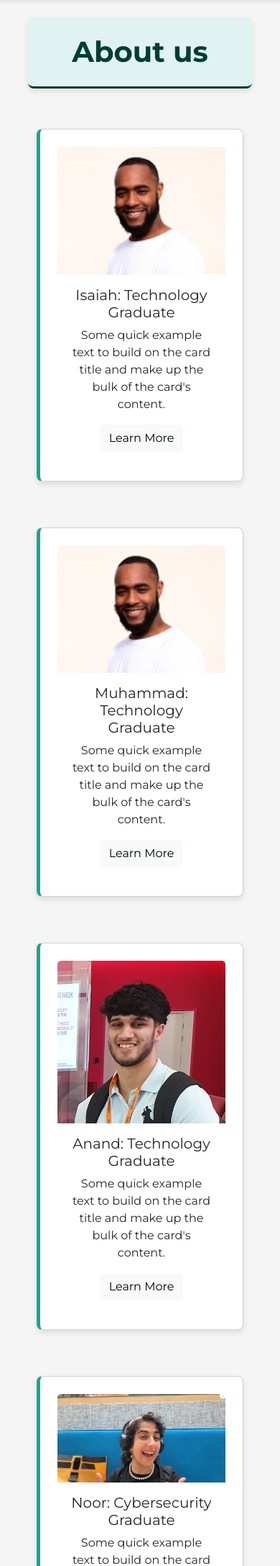
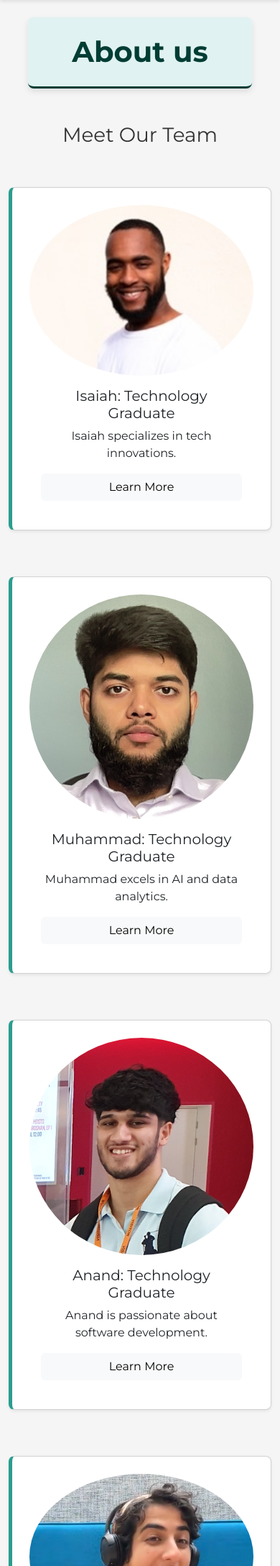
Before and after one commit to mahsan2002/4Loop, a Flask app: page /aboutus in a window 390 px wide. Shown: the part 70-2246 px from the top of the page at 72% size. Run offline with Flask 3, Linux system fonts and the light colour scheme; some libraries are stand-ins or nearby versions.

Commit message:
EDIT: Changing images + Improving About Us page layout

```diff
--- a/application/templates/AboutUs.html
+++ b/application/templates/AboutUs.html
@@ -1,73 +1,73 @@
 {% extends "layout.html" %}
 
 {% block body_content %}
-
-    <div class="grid text-center my-4">
-        <div class="row">
+<div class="container my-5">
+    <h1 class="text-center mb-4">Meet Our Team</h1>
+    <div class="row text-center justify-content-center">
         <!-- Profile card -->
-
-            <div class="col-md card" style="width: 18rem;">
-                <img src="../static/Isaiah.jpeg" class="card-img-top" alt="Isaiah profile">
-                <div class="card-body">
+        <div class="col-lg-3 col-md-6 col-sm-12 d-flex">
+            <div class="card shadow-sm mx-auto">
+                <img src="../static/Isaiah.jpeg" class="card-img-top rounded-circle" alt="Isaiah profile">
+                <div class="card-body d-flex flex-column">
                     <h5 class="card-title">Isaiah: Technology Graduate</h5>
-                <p class="card-text">Some quick example text to build on the card title and make up the bulk of the card's content.</p>
-                <a href="https://www.linkedin.com/in/isaiah-moses/" class="btn btn-light">Learn More</a>
+                    <p class="card-text">Isaiah specializes in tech innovations.</p>
+                    <a href="https://www.linkedin.com/in/isaiah-moses/" class="btn btn-light mt-auto">Learn More</a>
+                </div>
             </div>
         </div>
 
         <!-- Profile card -->
-
-            <div class="col-md card" style="width:18rem;">
-                <img src="../static/Isaiah.jpeg" class="card-img-top" alt="Isaiah profile">
-                <div class="card-body">
+        <div class="col-lg-3 col-md-6 col-sm-12 d-flex">
+            <div class="card shadow-sm mx-auto">
+                <img src="../static/Muhammad.png" class="card-img-top rounded-circle" alt="Muhammad profile">
+                <div class="card-body d-flex flex-column">
                     <h5 class="card-title">Muhammad: Technology Graduate</h5>
-                <p class="card-text">Some quick example text to build on the card title and make up the bulk of the card's content.</p>
-                <a href="https://www.linkedin.com/in/muhammad-ahsan-28aa5b191/" class="btn btn-light">Learn More</a>
+                    <p class="card-text">Muhammad excels in AI and data analytics.</p>
+                    <a href="https://www.linkedin.com/in/muhammad-ahsan-28aa5b191/" class="btn btn-light mt-auto">Learn More</a>
+                </div>
             </div>
         </div>
 
         <!-- Profile card -->
-
-            <div class="col-md card " style="width: 18rem;">
-                <img src="../static/Anand.png" class="card-img-top" alt="Isaiah profile">
-                <div class="card-body">
+        <div class="col-lg-3 col-md-6 col-sm-12 d-flex">
+            <div class="card shadow-sm mx-auto">
+                <img src="../static/Anand.png" class="card-img-top rounded-circle" alt="Anand profile">
+                <div class="card-body d-flex flex-column">
                     <h5 class="card-title">Anand: Technology Graduate</h5>
-                  <p class="card-text">Some quick example text to build on the card title and make up the bulk of the card's content.</p>
-                  <a href="https://www.linkedin.com/in/anand-vadukul-ba8047223/" class="btn btn-light">Learn More</a>
+                    <p class="card-text">Anand is passionate about software development.</p>
+                    <a href="https://www.linkedin.com/in/anand-vadukul-ba8047223/" class="btn btn-light mt-auto">Learn More</a>
+                </div>
             </div>
         </div>
 
         <!-- Profile card -->
-
-            <div class="col-md card" style="width: 18rem;">
-                <img src="../static/Noor.png" class="card-img-top" alt="Isaiah profile">
-                <div class="card-body">
+        <div class="col-lg-3 col-md-6 col-sm-12 d-flex">
+            <div class="card shadow-sm mx-auto">
+                <img src="../static/Noor.png" class="card-img-top rounded-circle" alt="Noor profile">
+                <div class="card-body d-flex flex-column">
                     <h5 class="card-title">Noor: Cybersecurity Graduate</h5>
-                  <p class="card-text">Some quick example text to build on the card title and make up the bulk of the card's content.</p>
-                  <a href="https://www.tiktok.com/@noory.__?lang=en" class="btn btn-light">Learn More</a>
+                    <p class="card-text">Noor specializes in cybersecurity solutions.</p>
+                    <a href="https://www.tiktok.com/@noory.__?lang=en" class="btn btn-light mt-auto">Learn More</a>
+                </div>
+            </div>
         </div>
     </div>
 
+    <!-- Company Values Section -->
+    <section class="company-values-section py-5 mt-5">
+        <h2 id="company-values" class="sub-title text-center">Company Values</h2>
+        <div class="mission-statement my-4 text-center">
+            <h3>Mission Statement</h3>
+            <p>Our mission is to empower individuals to take charge of their environmental impact by providing intuitive tools for tracking sustainability.</p>
         </div>
+        <div class="our-aim my-4 text-center">
+            <h3>Our Aim</h3>
+            <p>At SkySustain, we strive to make sustainability accessible and measurable for everyone, offering insights and recommendations for positive environmental change.</p>
         </div>
-
-    <h2 id="company-values" class="sub-title p-4">Company Values</h2>
-
-    <div class="sub-text ms-4 mt-3">
-        <h3 class="text-center">Mission Statement</h3>
-        <p class="text-center">Our mission is to empower individuals to take charge of their environmental impact. By providing intuitive tools for tracking and reducing your sustainability footprint, we aim to inspire meaningful action towards a healthier planet.</p>
-
+        <div class="feedback my-4 text-center">
+            <h3>Give Us Some Feedback</h3>
+            <p>We value your feedback! Your insights help us improve SkySustain. Please share your thoughts, suggestions, or any issues you’ve encountered.</p>
         </div>
-    <div class="sub-text ms-4 mt-3">
-        <h3 class="text-center">Our Aim</h3>
-        <p class="text-center">Our aim at SkySustain is to become the leading platform for sustainability tracking, offering users actionable insights and personalized recommendations that drive positive environmental change.
-          We strive to make sustainability accessible, measurable, and achievable for everyone, helping to build a world where every individual can contribute to a greener future.</p>
-    </div>
-
-    <div class="sub-text ms-4 mt-3 my-4">
-        <h3 class="text-center">Give us some feedback</h3>
-        <p class="text-center">We value your feedback! Your insights help us improve SkySustain and better serve our community. Please share your thoughts, suggestions, or any issues you've encountered. Together, we can make sustainability tracking even more impactful. Thank you for helping us grow and improve!</p>
-
-
+    </section>
 </div>
 {% endblock %}
```
Also changed, not shown: application/static/AboutUs_Styles.css (+59 -40 lines), application/static/Muhammad.png (added), application/static/Noor.png. Lines whose indentation alone changed are shown as unchanged.
